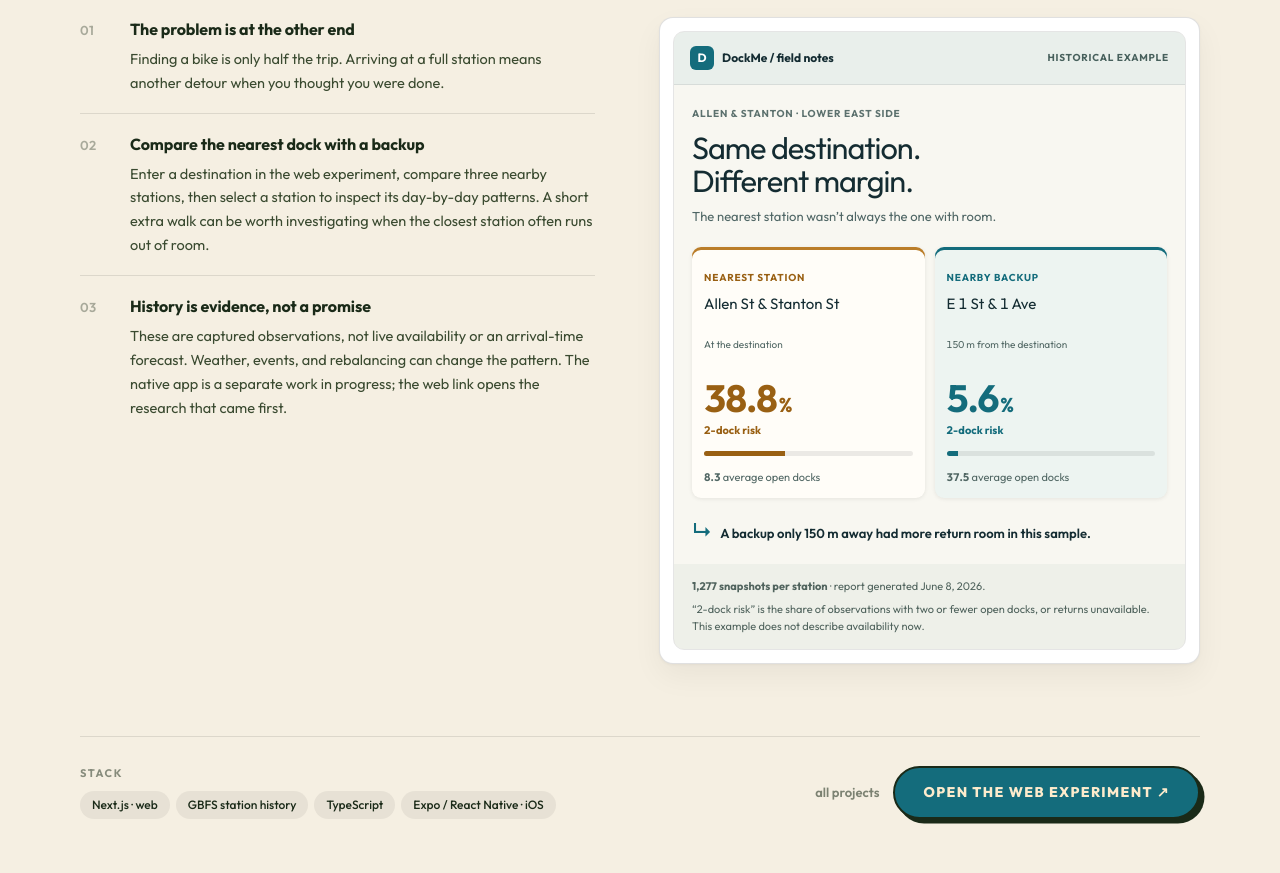
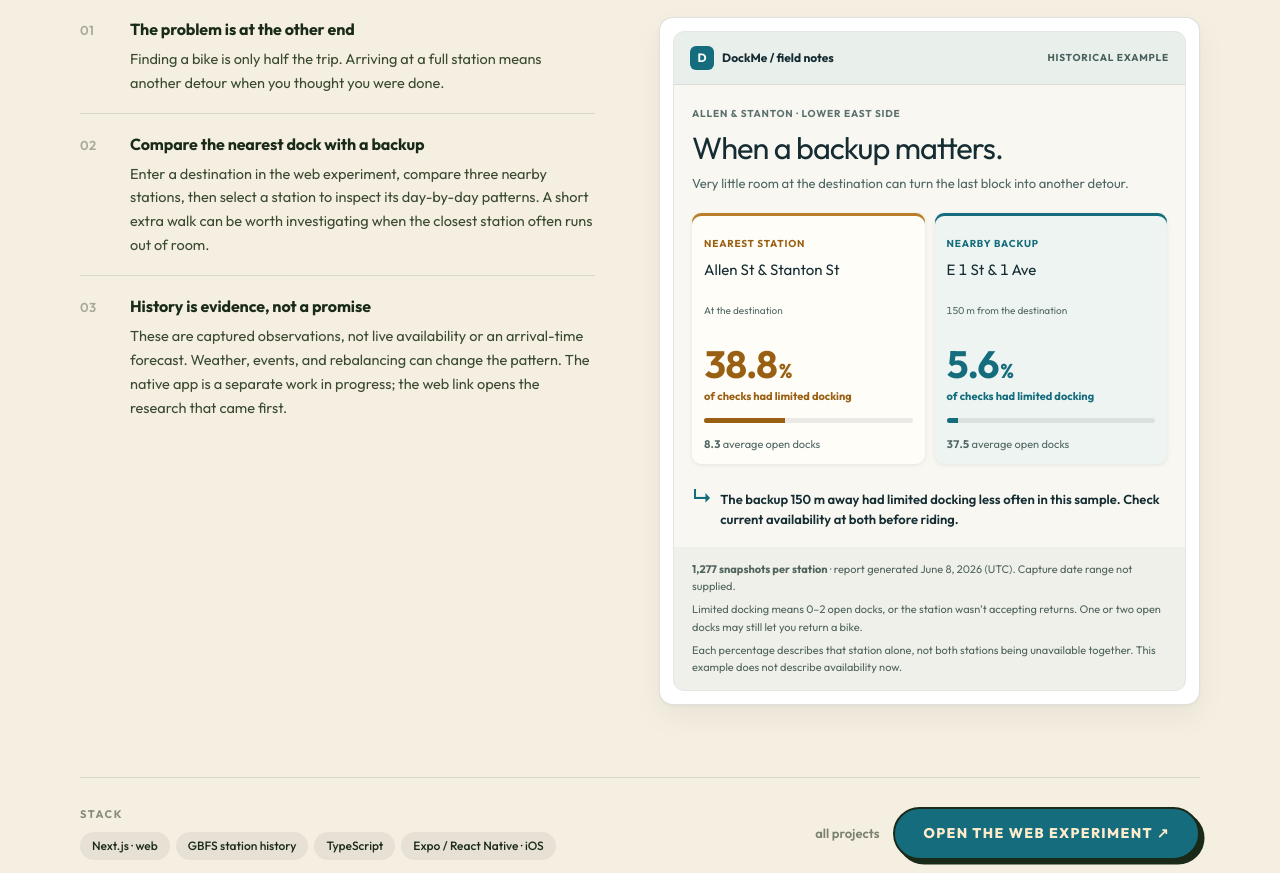
Before and after one commit to zoelsner/personal-site, a Next.js app: page /projects/dockme in a window 1280 px wide. Shown: the part 680-1553 px from the top of the page. Built offline with nearby package versions, Linux system fonts and the light colour scheme.

Commit message:
Explain limited docking as historical checks rather than failed returns

```diff
--- a/app/projects/dockme/dockme-preview.tsx
+++ b/app/projects/dockme/dockme-preview.tsx
@@ -33,12 +33,11 @@ export function DockMePreview() {
       <div className={styles.exampleBody}>
         <p className={styles.eyebrow}>Allen &amp; Stanton · Lower East Side</p>
         <h4 id="dock-example-title" className={styles.exampleTitle}>
-          Same destination.
-          <br />
-          Different margin.
+          When a backup matters.
         </h4>
         <p className={styles.exampleIntro}>
-          The nearest station wasn’t always the one with room.
+          Very little room at the destination can turn the last block into
+          another detour.
         </p>
         <div className={styles.stationCards}>
           {stations.map((station) => (
@@ -54,7 +53,7 @@ export function DockMePreview() {
                   {station.risk}
                   <span>%</span>
                 </strong>
-                <span>2-dock risk</span>
+                <span>of checks had limited docking</span>
               </div>
               <div className={styles.riskTrack} aria-hidden="true">
                 <span style={{ width: `${station.risk}%` }} />
@@ -66,18 +65,23 @@ export function DockMePreview() {
           ))}
         </div>
         <p className={styles.takeaway}>
-          <span aria-hidden="true">↳</span> A backup only 150 m away had more
-          return room in this sample.
+          <span aria-hidden="true">↳</span> The backup 150 m away had limited
+          docking less often in this sample. Check current availability at both
+          before riding.
         </p>
       </div>
       <figcaption className={styles.caption}>
         <p>
-          <b>1,277 snapshots per station</b> · report generated June 8, 2026.
+          <b>1,277 snapshots per station</b> · report generated June 8, 2026
+          (UTC). Capture date range not supplied.
         </p>
         <p>
-          “2-dock risk” is the share of observations with two or fewer open
-          docks, or returns unavailable. This example does not describe
-          availability now.
+          Limited docking means 0–2 open docks, or the station wasn’t accepting
+          returns. One or two open docks may still let you return a bike.
+        </p>
+        <p>
+          Each percentage describes that station alone, not both stations being
+          unavailable together. This example does not describe availability now.
         </p>
       </figcaption>
     </figure>
```
Also changed, not shown: 1 other file (tests, documents, lock files or other folders).
